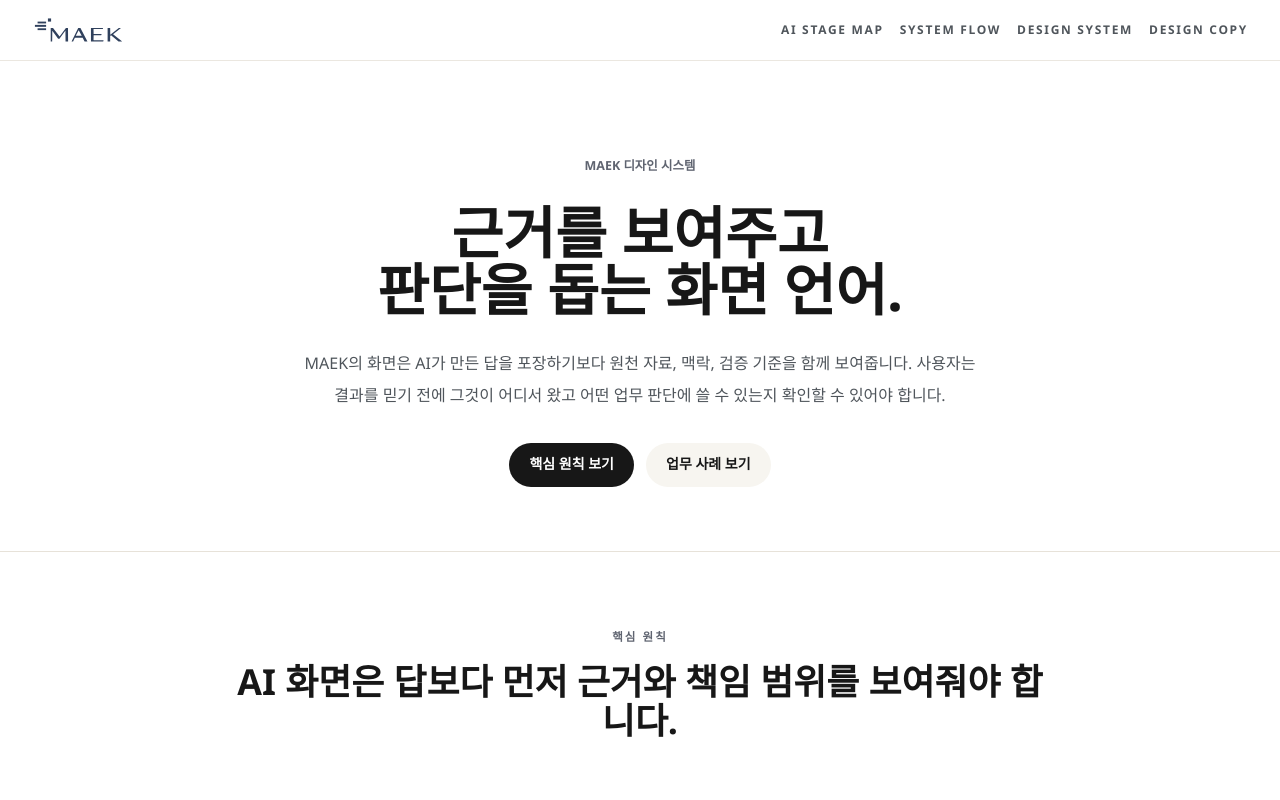
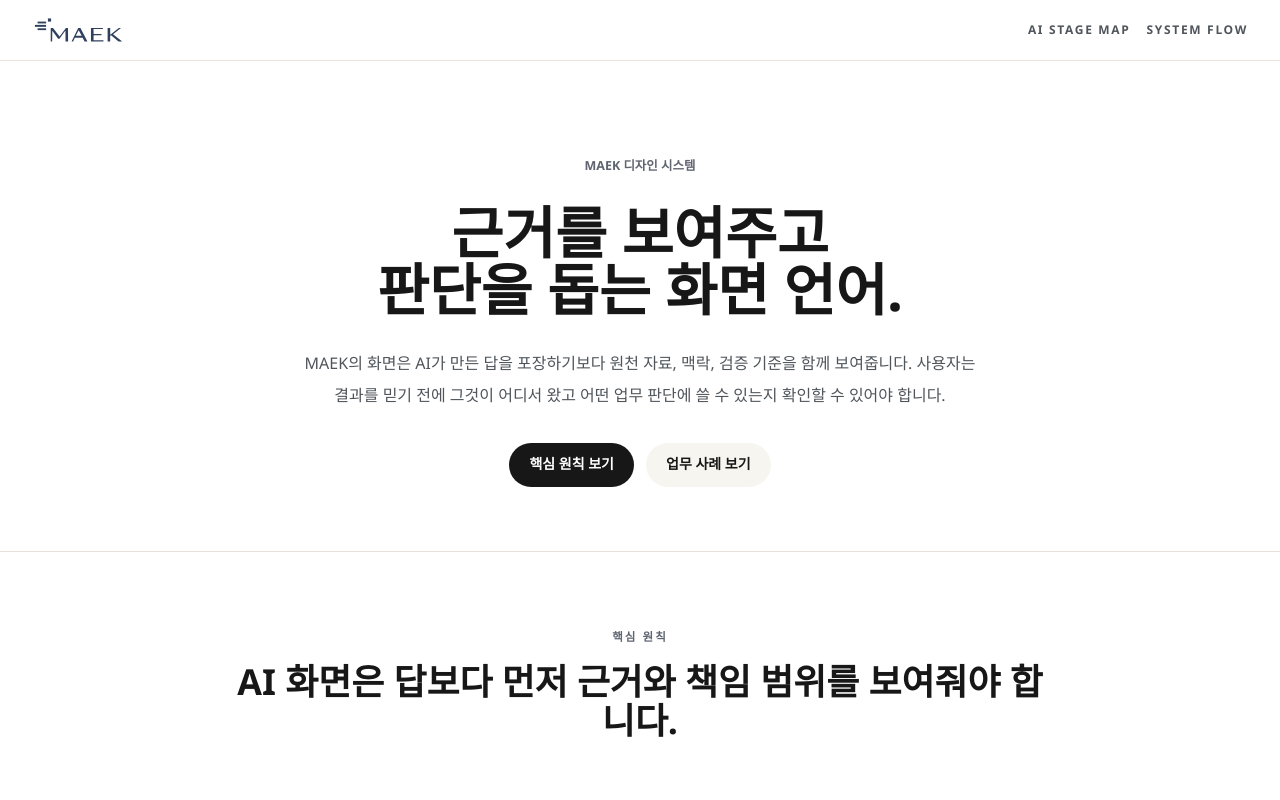
Before and after one commit to brdg-kr/maek-quest-marketing, a Next.js app: page /design-system in a window 1280 px wide. Shown: the top 800 px of the page. Built offline with nearby package versions, Linux system fonts and the light colour scheme.

Commit message:
Hide design docs from top navigation

```diff
--- a/src/app/components/TopNavigation.tsx
+++ b/src/app/components/TopNavigation.tsx
@@ -43,8 +43,6 @@ export function TopNavigation({
     ...(includeStories ? [{ key: "stories" as const, href: "/stories", label: copy.stories }] : []),
     { key: "stage-map" as const, href: "/", label: copy.stageMap },
     { key: "system-flow" as const, href: "/system-flow", label: copy.systemFlow },
-    { key: "design-system" as const, href: "/design-system", label: copy.designSystem },
-    { key: "design-system-copy" as const, href: "/design-system-copy", label: copy.designCopy },
   ];
 
   return (
```
